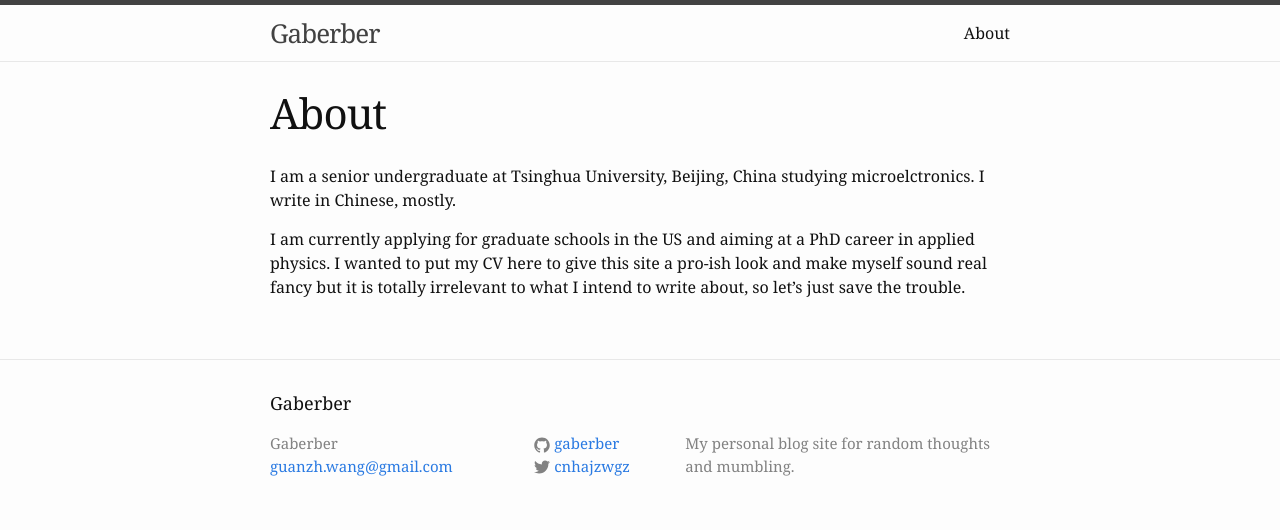
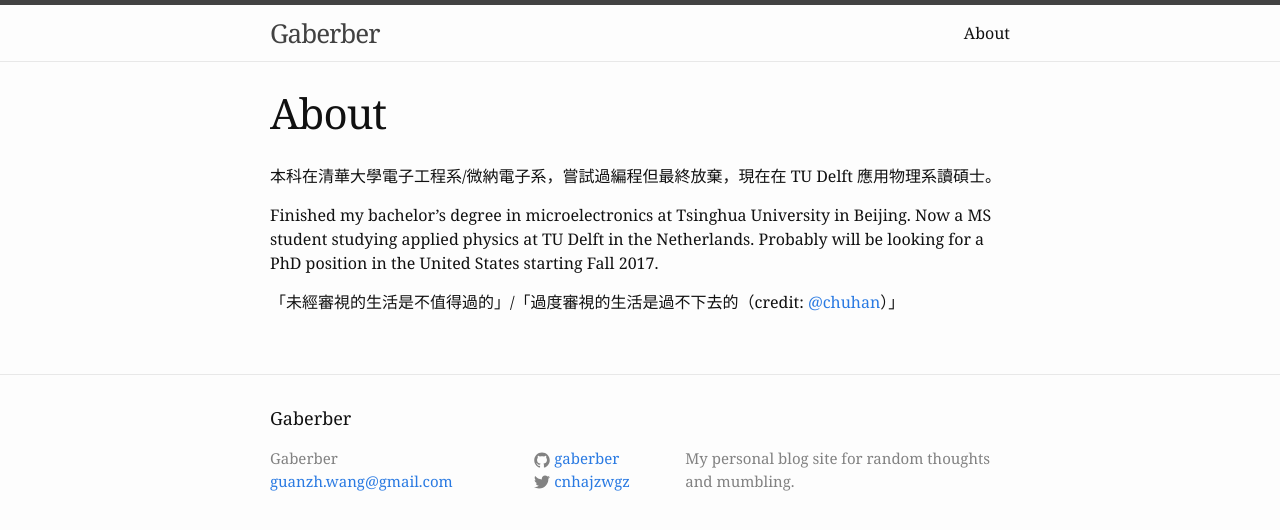
Before and after one commit to gaberber/gaberber.github.io, a Jekyll site: the page built from about.md, in a window 1280 px wide. Shown: the top 530 px of the page. Built offline with Jekyll 4.4.1, drawn with Linux system fonts in a browser that asks for light colours.

Commit message:
Edited About page

```diff
--- a/about.md
+++ b/about.md
@@ -4,6 +4,8 @@ title: About
 permalink: /about/
 ---
 
-I am a senior undergraduate at Tsinghua University, Beijing, China studying microelctronics. I write in Chinese, mostly.
+本科在清華大學電子工程系/微納電子系，嘗試過編程但最終放棄，現在在 TU Delft 應用物理系讀碩士。
 
-I am currently applying for graduate schools in the US and aiming at a PhD career in applied physics. I wanted to put my CV here to give this site a pro-ish look and make myself sound real fancy but it is totally irrelevant to what I intend to write about, so let's just save the trouble.
+Finished my bachelor's degree in microelectronics at Tsinghua University in Beijing. Now a MS student studying applied physics at TU Delft in the Netherlands. Probably will be looking for a PhD position in the United States starting Fall 2017.
+
+「未經審視的生活是不值得過的」/「過度審視的生活是過不下去的（credit: [@chuhan](https://twitter.com/chuhan)）」
```
Also changed, not shown: _drafts/2015-07-07-bye.md (added, +5 -0 lines).
